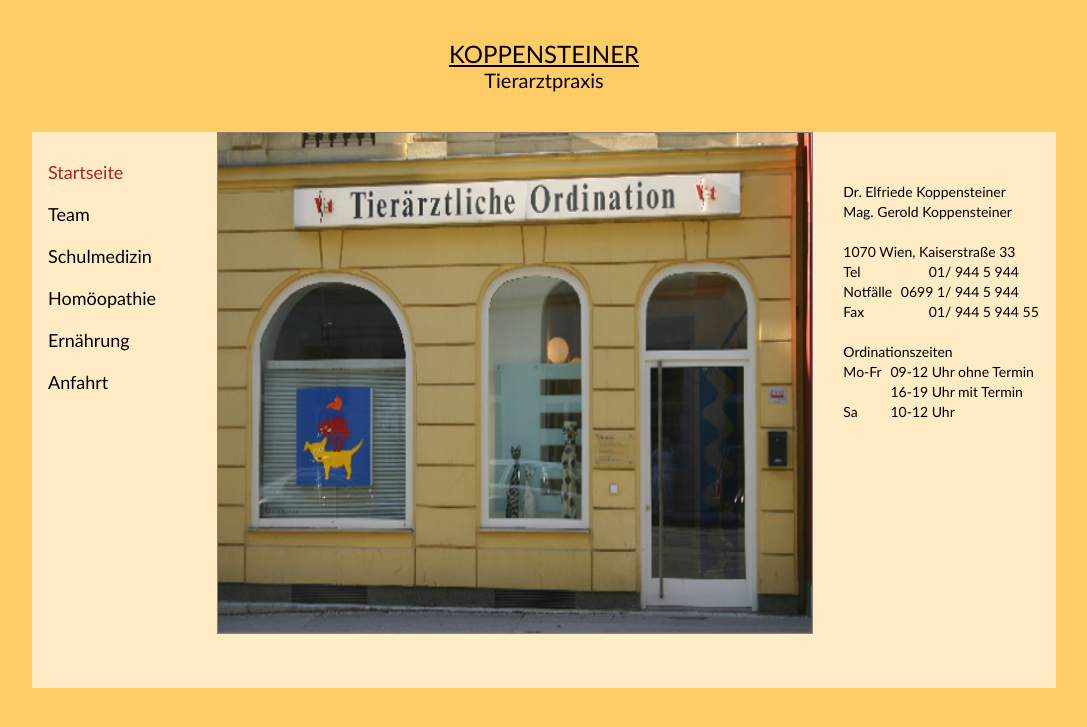
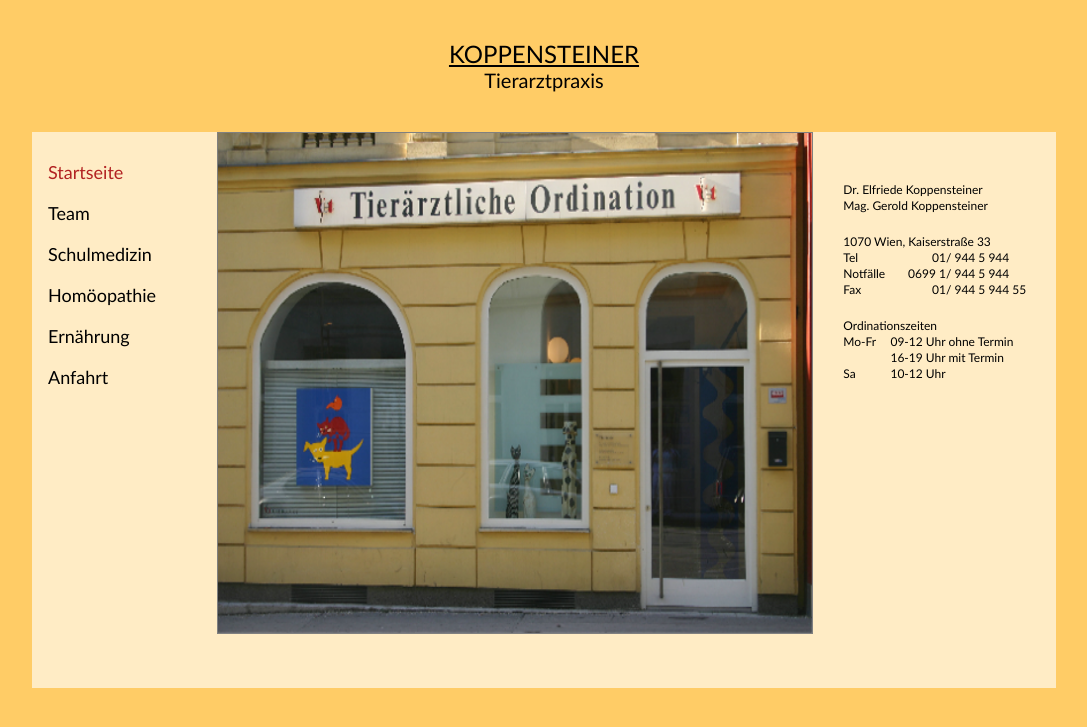
Before and after one commit to richardtraindl/tierarztpraxis-kaiserstrasse.at, a Jekyll site: the page built from index.html, in a window 1280 px wide. Shown: the top 727 px of the page, without its empty margins (96-1183 px from the left). Built offline with Jekyll 4.4.1, drawn with Linux system fonts in a browser that asks for light colours.

Commit message:
Update all.css

```diff
--- a/styles/all.css
+++ b/styles/all.css
@@ -6,8 +6,8 @@
 	border: 0px;
 	font-family: 'Calibri', 'Courier New';
 	font-weight: normal;
-	font-size: 14px;
-	line-height: 20px;
+	font-size: 12px;
+	line-height: 16px;
 	text-align: justify;
 }
 
```
